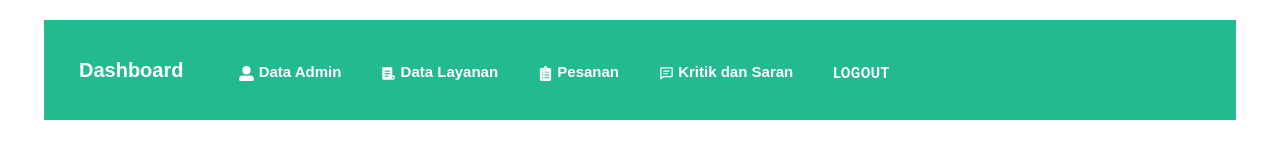
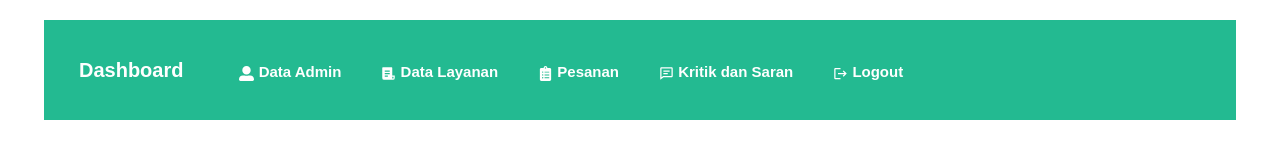
Before and after one commit to eksalailia/laundry-react-firestore, a React (Create React App) app: page /nav in a window 1280 px wide. Shown: the top 160 px of the page. Built offline with nearby package versions, Linux system fonts and the light colour scheme.

Commit message:
icon logout

```diff
--- a/src/components/Nav.css
+++ b/src/components/Nav.css
@@ -59,7 +59,7 @@ body{
     border:1px solid rgb(30, 180, 160);
   }
 
-  button{
+  .buttonlogout{
     padding: 5px 0 5px 5px;
     width:150px;
     border-radius:0px;
--- a/src/components/Nav.js
+++ b/src/components/Nav.js
@@ -3,6 +3,7 @@ import {Route,NavLink,HashRouter} from "react-router-dom";
 import {FaClipboardList, FaUserAlt, FaCommentAlt} from "react-icons/fa";
 import {RiFileList3Fill} from "react-icons/ri";
 import {BiCommentDetail} from "react-icons/bi";
+import {MdLogout} from "react-icons/md";
 import './Nav.css'
 import { Container, Button } from "@material-ui/core";
 import firebase from "../Firebase";
@@ -13,7 +14,7 @@ class Nav extends Component{
     handleLogOut = () =>{
         firebase.auth().signOut()
         .then(res=>{
-            alert('LogOut Berhasil !');
+            alert('Logout Berhasil !');
         })
         .catch(error=>{
             alert(error.message)
@@ -30,7 +31,7 @@ class Nav extends Component{
                     <li><NavLink to="/layanan"><RiFileList3Fill/> Data Layanan</NavLink></li>
                     <li><NavLink to="/order"><FaClipboardList/> Pesanan</NavLink></li>
                     <li><NavLink to="/kritiksaran"><BiCommentDetail/> Kritik dan Saran</NavLink></li>
-                    <li><Button onClick={this.handleLogOut} href="/login">Logout</Button></li>
+                    <li><NavLink onClick={this.handleLogOut} to="/login"><MdLogout/> Logout</NavLink></li>
                     {/* <li><NavLink to="/contactme">Contact Me</NavLink></li> */}
                   </ul>
 
```
Also changed, not shown: src/index.js (+0 -34 lines), 1 other file (tests, documents, lock files or other folders).
